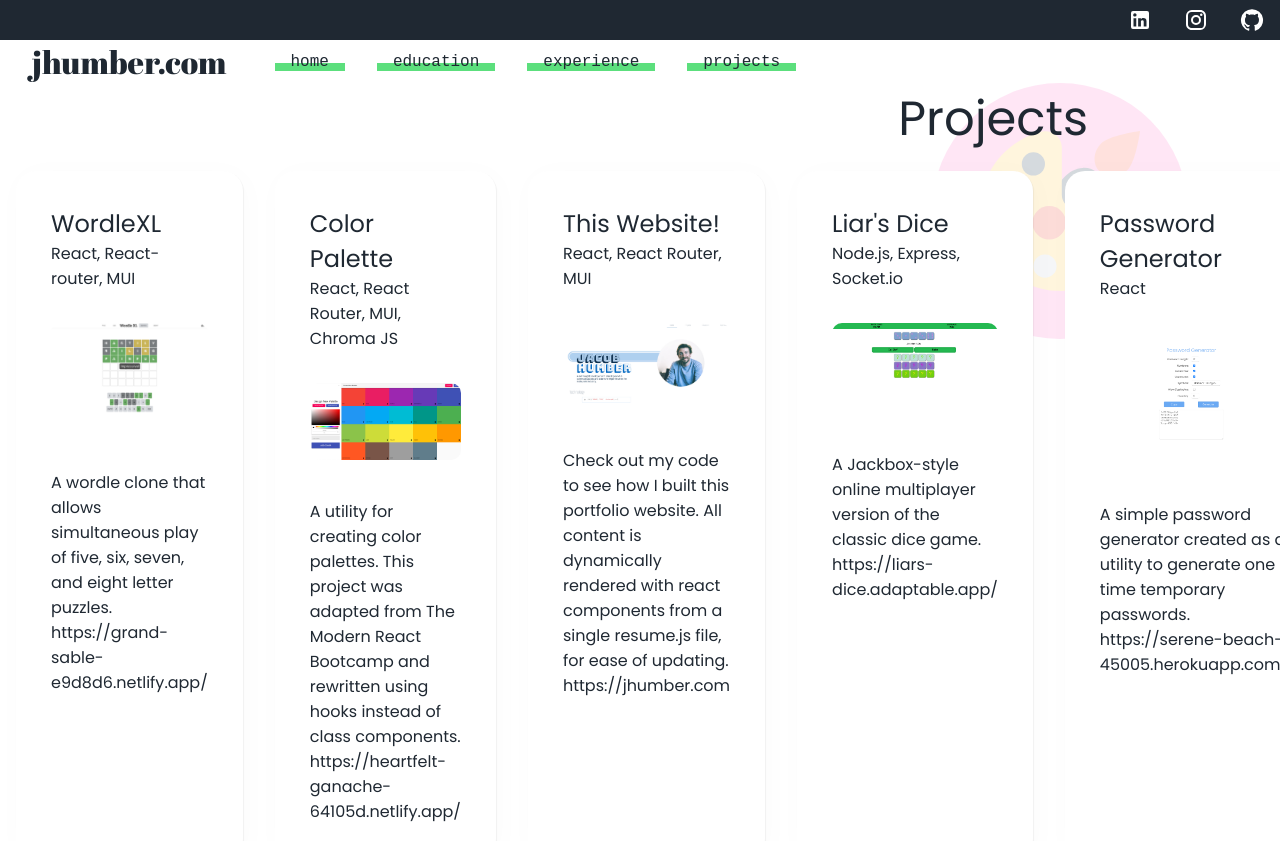
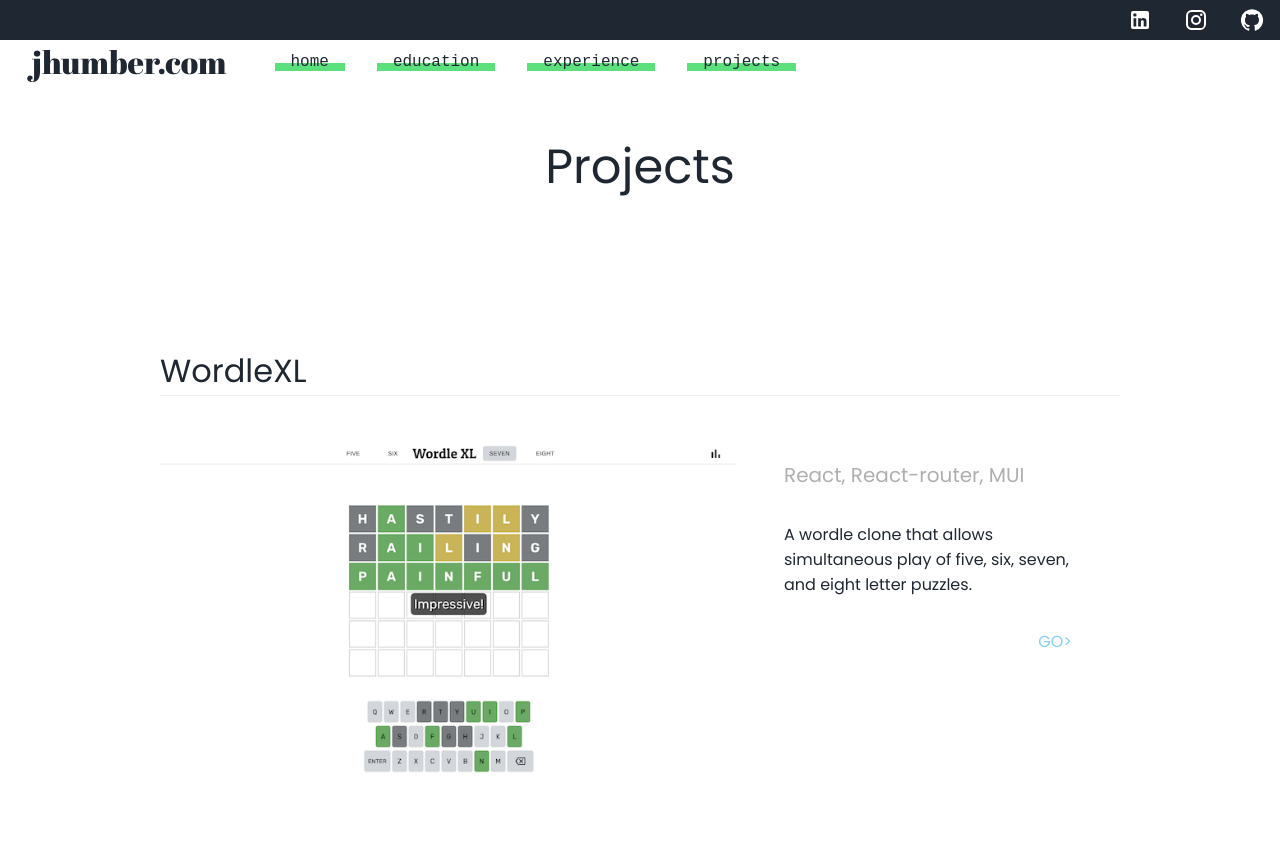
Before and after one commit to humber-jake/portfolio, a React (Vite) app: page /projects in a window 1280 px wide. Shown: the top 841 px of the page. Built offline with nearby package versions, Linux system fonts and the light colour scheme; a web font is replaced by a local one.

Commit message:
Updated Projects page

```diff
--- a/src/App.css
+++ b/src/App.css
@@ -143,6 +143,16 @@
   margin: 2rem auto;
   background-image: url(./assets/morphing-diamonds.svg);
 }
+.More {
+  width: fit-content;
+  display: block;
+  margin-left: auto;
+  margin-right: 5rem;
+  font-size: 1.5rem;
+}
+.More:hover {
+  opacity: 80%;
+}
 .Footer {
   display: grid;
   color: white;
--- a/src/Experience.css
+++ b/src/Experience.css
@@ -30,7 +30,7 @@
 }
 .CompanyLogo {
   max-width: 80%;
-  margin: 2rem;
+  /* margin: 2rem; */
 }
 
 .ExperienceCard {
--- a/src/Experience.jsx
+++ b/src/Experience.jsx
@@ -1,6 +1,8 @@
 import React from 'react';
 import Company from './Company';
 import './Experience.css';
+import { Link } from 'react-router-dom';
+
 const Experience = (props) => {
   const { experience, isHomePage } = props;
 
@@ -26,6 +28,11 @@ const Experience = (props) => {
       <div className={isHomePage ? 'Experience' : 'FullExperience container'}>
         {body}
       </div>
+      {isHomePage && (
+        <Link className="More" to="/experience">
+          More...
+        </Link>
+      )}
     </>
   );
 };
--- a/src/Project.jsx
+++ b/src/ProjectCard.jsx
@@ -5,7 +5,7 @@ const Project = (props) => {
   const { name, tech, year, description, link } = props.project;
 
   return (
-    <div className="ProjectCard">
+    <a className="ProjectLink ProjectCard" href={link}>
       <div className="ProjectName">{name}</div>
       <div className="ProjectTech">{tech.join(', ')}</div>
       <img
@@ -14,8 +14,7 @@ const Project = (props) => {
         alt=""
       ></img>
       <div className="ProjectDescription">{description}</div>
-      <div className="ProjectLink">{link}</div>
-    </div>
+    </a>
   );
 };
 
--- /dev/null
+++ b/src/ProjectSlide.jsx
@@ -0,0 +1,30 @@
+import React from 'react';
+import './Projects.css';
+
+const ProjectSlide = (props) => {
+  const { name, tech, year, description, link } = props.project;
+
+  return (
+    <div className="ProjectSlide" href={link}>
+      <div className="ProjectName">{name}</div>
+      <div className="ProjectBody">
+        <div className="ProjectLeft">
+          <img
+            className="ProjectThumbnail"
+            src={`./images/${name}.png`}
+            alt=""
+          ></img>
+        </div>
+        <div className="ProjectRight">
+          <div className="ProjectTech">{tech.join(', ')}</div>
+          <div className="ProjectDescription">{description}</div>
+          <a href={link} className="ProjectLink">
+            {'GO>'}
+          </a>
+        </div>
+      </div>
+    </div>
+  );
+};
+
+export default ProjectSlide;
--- a/src/Projects.css
+++ b/src/Projects.css
@@ -15,6 +15,11 @@
   font-size: 3rem;
   text-align: right;
   margin-right: 15%;
+}
+.FullProjectsTitle {
+  font-size: 3rem;
+  text-align: center;
+  margin: 3rem;
 }
 .Projects {
   background-image: url(./assets/Projects.svg);
@@ -55,3 +60,60 @@
 .ProjectName {
   font-size: 1.5rem;
 }
+
+.ProjectSlide {
+  padding: 3rem;
+  margin: 3rem;
+  border-radius: 50px;
+  width: 75%;
+  .ProjectName {
+    font-size: 2rem;
+    margin-bottom: 3rem;
+    width: 100%;
+    border-bottom: 1px solid rgb(237, 237, 237);
+  }
+  .ProjectBody {
+    align-items: center;
+    justify-content: center;
+    display: grid;
+    grid-template-columns: 3fr 2fr;
+
+    .ProjectLeft {
+      max-width: 800px;
+      .ProjectThumbnail {
+        box-sizing: border-box;
+        margin: 0;
+      }
+    }
+    .ProjectRight {
+      height: 100%;
+      margin: 0 auto;
+      width: 75%;
+      display: flex;
+      flex-direction: column;
+      justify-content: flex-start;
+      * {
+        margin: 1rem 0;
+      }
+      .ProjectTech {
+        font-size: 1.25rem;
+        color: #afafaf;
+      }
+      .ProjectLink {
+        color: lightskyblue;
+        text-align: right;
+      }
+      .ProjectLink:hover {
+        color: lightskyblue;
+        opacity: 60%;
+      }
+    }
+  }
+}
+.FullProjects {
+  display: flex;
+  flex-direction: column;
+  .ProjectCard {
+    width: 60%;
+  }
+}
--- a/src/Projects.jsx
+++ b/src/Projects.jsx
@@ -1,21 +1,36 @@
 import React from 'react';
-import Project from './Project';
+import ProjectCard from './ProjectCard';
+import ProjectSlide from './ProjectSlide';
 import './Projects.css';
+import { Link } from 'react-router-dom';
 
 const Projects = (props) => {
   let { projects, isHomePage } = props;
 
   let allProjects = projects.map((project) => {
-    return <Project key={project.name} project={project} />;
+    return isHomePage ? (
+      <ProjectCard key={project.name} project={project} isHomePage />
+    ) : (
+      <ProjectSlide key={project.name} project={project} isHomePage />
+    );
   });
 
   return (
     <>
-      <div className="Projects">
-        <div className="ProjectsTitle">Projects</div>
-        <div className="ProjectsSection">
+      <div className={isHomePage && 'Projects'}>
+        <div className={isHomePage ? 'ProjectsTitle' : 'FullProjectsTitle'}>
+          Projects
+        </div>
+        <div
+          className={isHomePage ? 'ProjectsSection' : 'FullProjects container'}
+        >
           {isHomePage ? allProjects.splice(0, 3) : allProjects}
         </div>
+        {isHomePage && (
+          <Link className="More" to="/projects">
+            More...
+          </Link>
+        )}
       </div>
     </>
   );
```
Also changed, not shown: public/images/This Website!.png.
